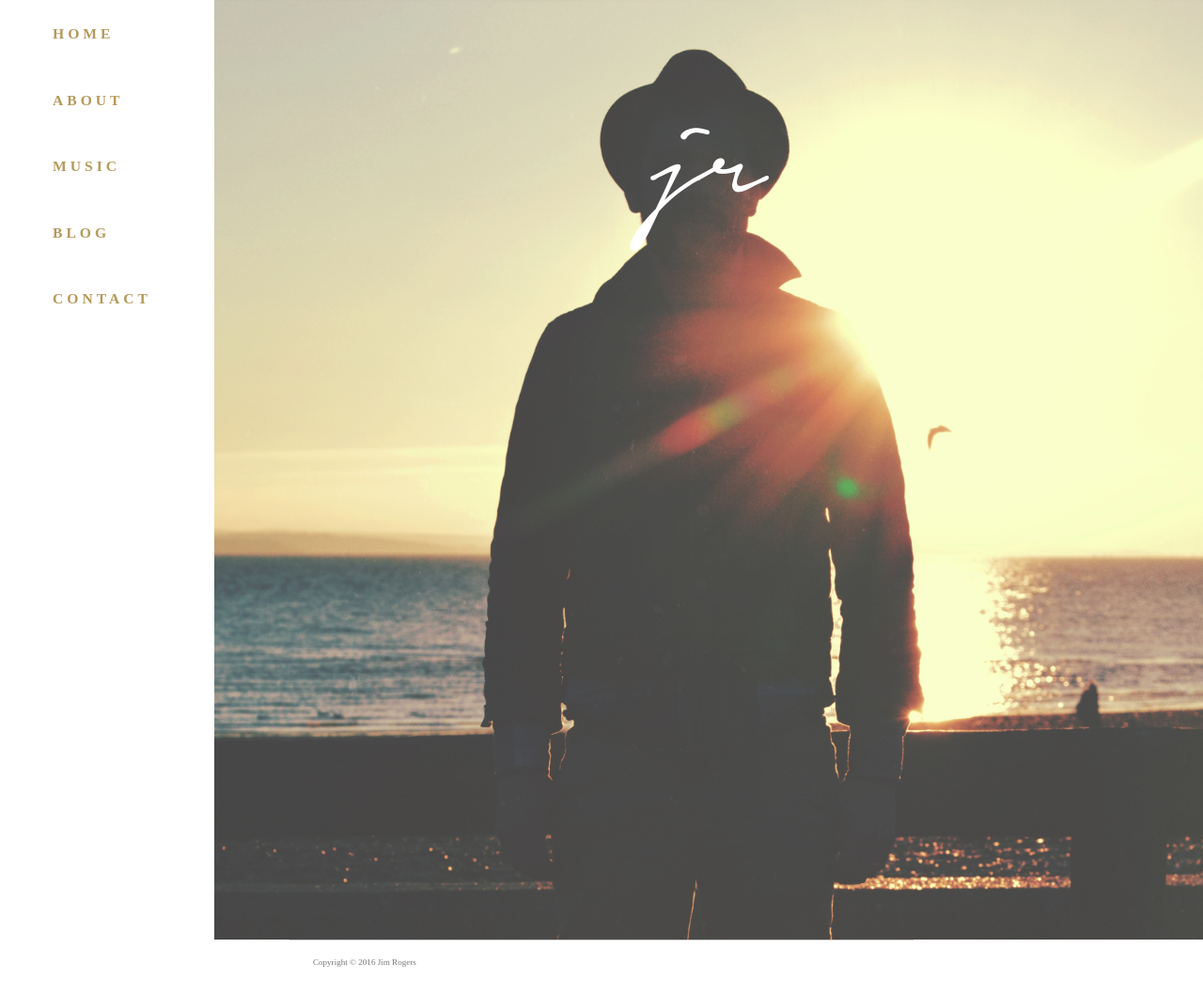
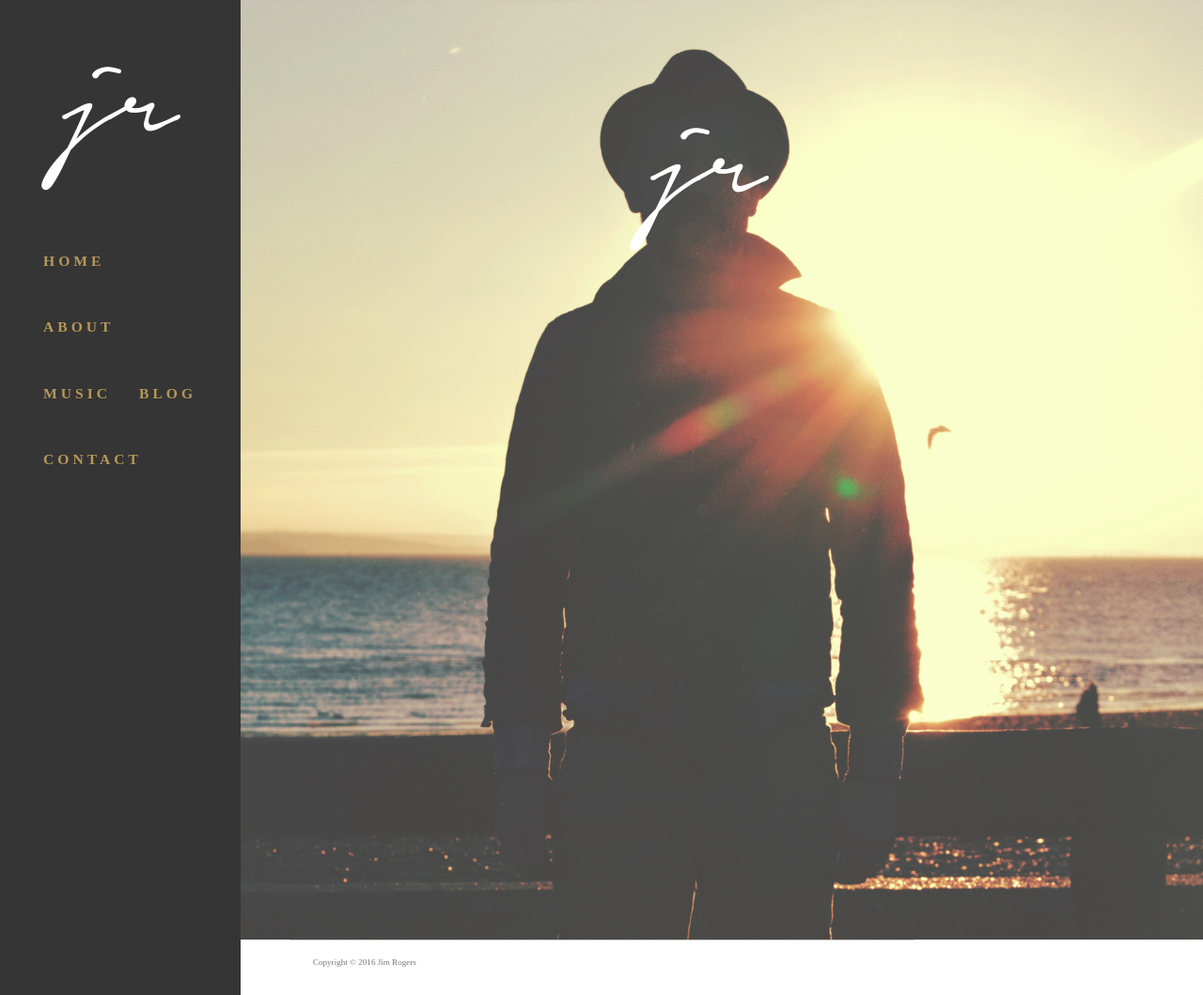
Before and after one commit to JimRogers/jimrogerswebsite, a Jekyll site: the page built from index.html, in a window 1280 px wide and 1059 px high. Shown: the whole window at 94% size. Built offline with Jekyll 4.4.1, drawn with Linux system fonts in a browser that asks for light colours; some web fonts are replaced.

Commit message:
Add colour to header

```diff
--- a/_includes/header.html
+++ b/_includes/header.html
@@ -1,5 +1,11 @@
 <div class="col-md-2 first">
   <div class="float-header">
+    <div id="side-title">
+      <div class="container">
+          <h1>jr</h1>
+      </div>
+    </div>
+
     <header>
       <nav class="navbar navbar-default">
         <div class="container-fluid">
--- a/css/style.css
+++ b/css/style.css
@@ -203,6 +203,10 @@ Header
 .float-header {
   position:fixed;
   background:#363535;
+  width: 20%;
+  float: left;
+  height: 100%;
+  z-index:9999;
 }
 .first {
   padding-left:0px;
@@ -214,32 +218,16 @@ header {
   margin: 0 auto;
   text-align: center;
 }
-header .title {
-  padding-left:40px;
-  padding-top:0px;
-  margin-top:0px !important;
-  float:left;
-}
-header h4 {
-  margin-top:0px !important;
+
+#side-title h1 {
+  font-family:"Notera";
+  text-align:center;
   color:#fff;
-}
-.post-header {
-  position:relative;
-}
-header h1 {
-  margin-top:10px;
+  font-size:14.8em;
+  margin: 0 auto;
+  padding-bottom:30px;
 }
 
-.title-underline {
-  border-bottom:1px solid #202020;
-  width:30%;
-  margin: 0 auto;
-}
-header ul li {
-  padding-left:10px;
-  padding-right:10px;
-}
 
 /*---------------------
 Buttons
```
